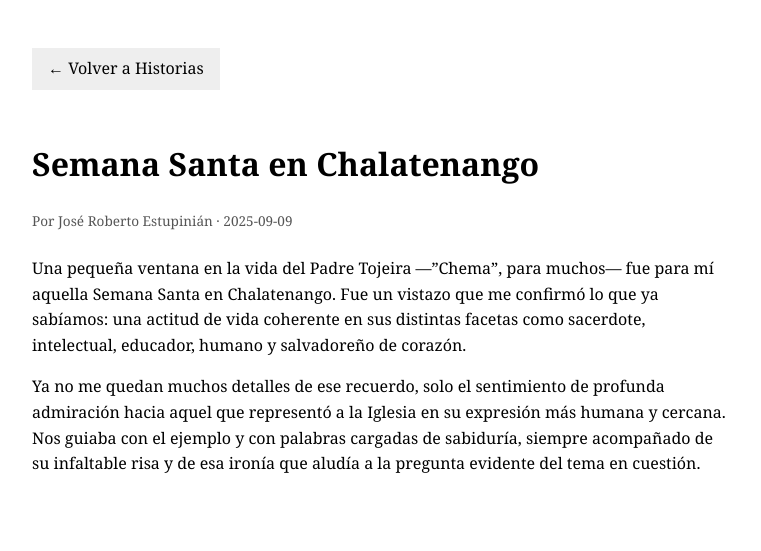
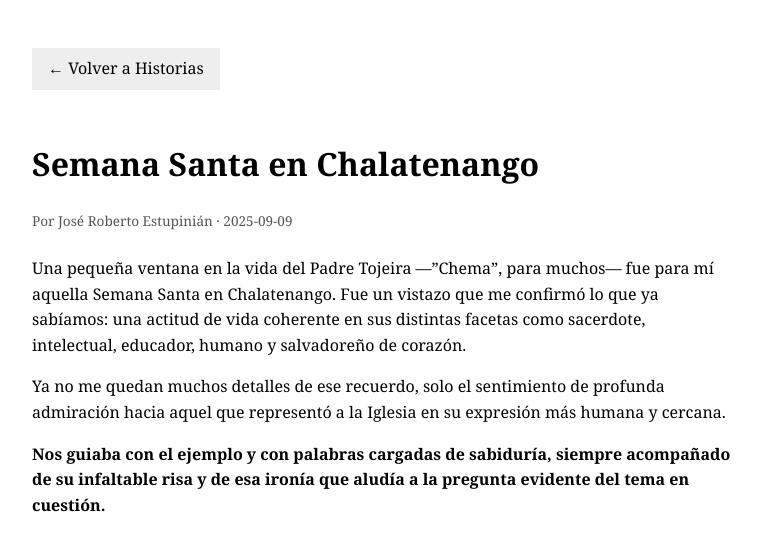
Before and after one commit to albertovth/graciaschema-site, a Jekyll site: the page built from _posts/2025-09-09-semana-santa-en-chalatenango.md, in a window 1280 px wide. Shown: the top 551 px of the page, without its empty margins (258-1019 px from the left). Built offline with Jekyll 4.4.1, drawn with Linux system fonts in a browser that asks for light colours.

```diff
--- a/_posts/2025-09-09-semana-santa-en-chalatenango.md
+++ b/_posts/2025-09-09-semana-santa-en-chalatenango.md
@@ -8,4 +8,6 @@ date: 2025-09-09
 
 Una pequeña ventana en la vida del Padre Tojeira —"Chema", para muchos— fue para mí aquella Semana Santa en Chalatenango. Fue un vistazo que me confirmó lo que ya sabíamos: una actitud de vida coherente en sus distintas facetas como sacerdote, intelectual, educador, humano y salvadoreño de corazón.
 
-Ya no me quedan muchos detalles de ese recuerdo, solo el sentimiento de profunda admiración hacia aquel que representó a la Iglesia en su expresión más humana y cercana. Nos guiaba con el ejemplo y con palabras cargadas de sabiduría, siempre acompañado de su infaltable risa y de esa ironía que aludía a la pregunta evidente del tema en cuestión.
+Ya no me quedan muchos detalles de ese recuerdo, solo el sentimiento de profunda admiración hacia aquel que representó a la Iglesia en su expresión más humana y cercana.
+
+**Nos guiaba con el ejemplo y con palabras cargadas de sabiduría, siempre acompañado de su infaltable risa y de esa ironía que aludía a la pregunta evidente del tema en cuestión.**
```
